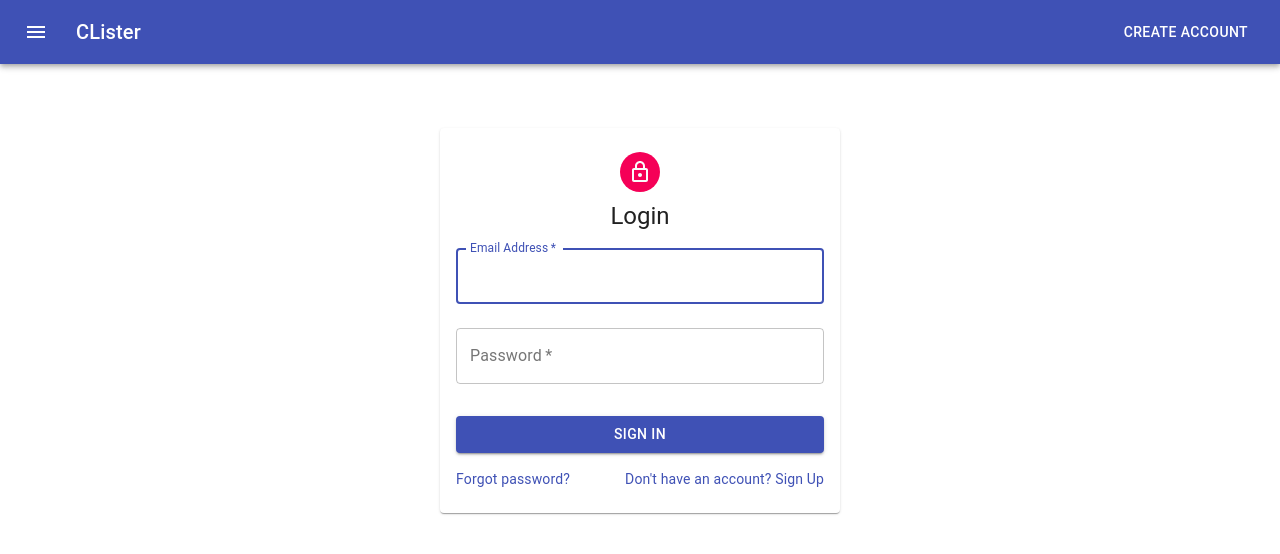
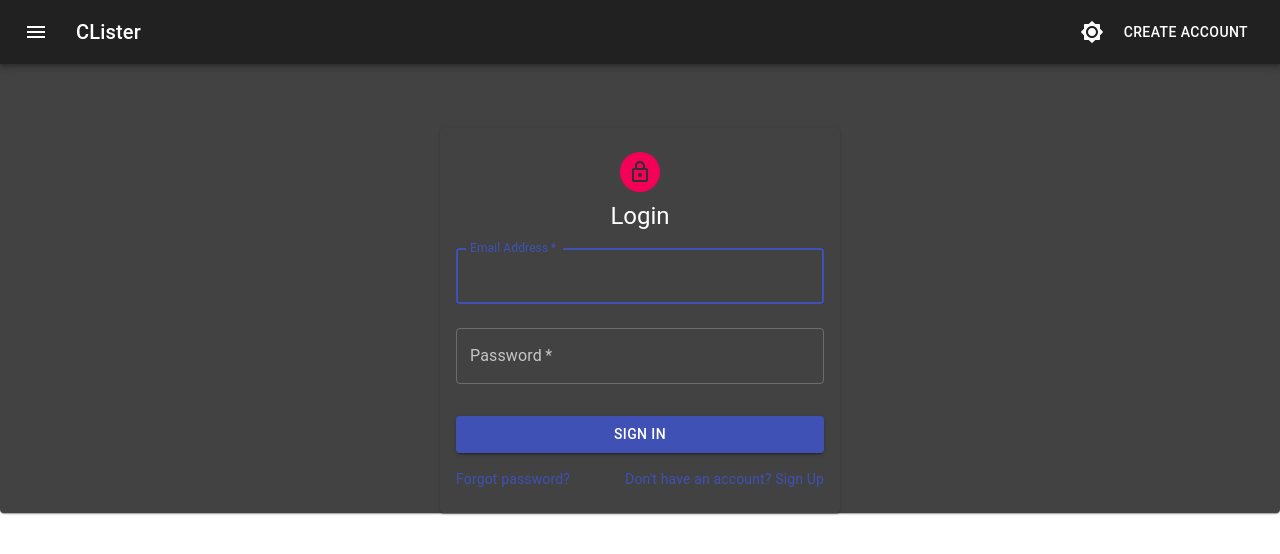
Before and after one commit to thegauravthakur/clister-reactjs, a React (Create React App) app: page /login in a window 1280 px wide. Shown: the top 554 px of the page. Built offline with nearby package versions, Linux system fonts and the light colour scheme; no server answers.

Commit message:
ADDED DARK MODE

```diff
--- a/src/App.js
+++ b/src/App.js
@@ -1,19 +1,34 @@
-import React from "react";
+import React, {useContext} from "react";
 import LoginPage from "./pages/LoginPage";
 import {Route, Switch} from "react-router-dom";
 import HomePage from "./pages/HomePage";
 import ProtectedRoute from "./routes/ProtectedRoute";
 import CustomAppBar from "./components/CustomAppBar";
+import Paper from "@material-ui/core/Paper";
+import {createMuiTheme, ThemeProvider} from "@material-ui/core";
+// import {ThemeContext} from "./context/ThemeContext";
+import {ThemeContext} from "./context/ThemeProvider";
+
 
 const App = () => {
+    const data = useContext(ThemeContext);
+    const theme = createMuiTheme(
+        {
+            palette: {
+                type: data.theme
+            }
+        }
+    )
     return (
-        <div>
-            <CustomAppBar/>
-            <Switch>
-                <ProtectedRoute exact path='/' component={HomePage}/>
-                <Route path='/login' component={LoginPage}/>
-            </Switch>
-        </div>
+        <ThemeProvider theme={theme}>
+            <Paper>
+                <CustomAppBar/>
+                <Switch>
+                    <ProtectedRoute exact path='/' component={HomePage}/>
+                    <Route path='/login' component={LoginPage}/>
+                </Switch>
+            </Paper>
+        </ThemeProvider>
     )
 }
 
--- a/src/components/CustomAppBar.js
+++ b/src/components/CustomAppBar.js
@@ -8,6 +8,9 @@ import IconButton from '@material-ui/core/IconButton';
 import MenuIcon from '@material-ui/icons/Menu';
 import app from "../firebase/base";
 import {AuthContext} from "../context/Provider";
+import {ThemeContext} from "../context/ThemeProvider";
+import Sun from '@material-ui/icons/Brightness7Rounded';
+import Moon from '@material-ui/icons/Brightness2Rounded';
 
 const useStyles = makeStyles((theme) => ({
     root: {
@@ -19,10 +22,14 @@ const useStyles = makeStyles((theme) => ({
     title: {
         flexGrow: 1,
     },
+    moon: {
+        color: 'white'
+    }
 }));
 
 const CustomAppBar = () => {
     const {currentUser} = useContext(AuthContext);
+    const data = useContext(ThemeContext);
     const classes = useStyles();
     const logoutHandler = () => {
         app.auth().signOut().catch(e => alert(e));
@@ -31,14 +38,18 @@ const CustomAppBar = () => {
         alert('Currently we do not accept new users, if you really want to try out application please drop a mail at gthakur581@gmail.com')
     }
     return (
-        <AppBar position="static">
+        <AppBar position="static" color={data.theme === 'dark' ? 'default' : 'primary'}>
             <Toolbar>
-                <IconButton edge="start" className={classes.menuButton} color="inherit" aria-label="menu">
+                <IconButton edge="start" className={classes.menuButton}
+                            color="inherit" aria-label="menu">
                     <MenuIcon/>
                 </IconButton>
                 <Typography variant="h6" className={classes.title}>
                     CLister
                 </Typography>
+                <IconButton  onClick={data.toggle}>
+                    {data.theme === 'dark' ? <Sun/> : <Moon className={classes.moon} />}
+                </IconButton>
                 {currentUser ? <Button onClick={logoutHandler} color="inherit">Logout</Button> :
                     <Button onClick={createAccountHandler} color="inherit">Create Account</Button>}
             </Toolbar>
--- a/src/components/CustomCard.js
+++ b/src/components/CustomCard.js
@@ -1,8 +1,13 @@
-import React, {useEffect} from "react";
+import React, {useContext, useEffect} from "react";
 import {Paper, Grid, Typography} from "@material-ui/core";
 import {Delete} from "@material-ui/icons";
 import {makeStyles} from "@material-ui/core/styles";
+import {ThemeContext} from "../context/ThemeProvider";
 
+
+
+const CustomCard = ({body, index, onDeleteHandler}) => {
+    const data = useContext(ThemeContext);
     const useStyle = makeStyles((theme => ({
         root: {
             paddingTop: theme.spacing(2),
@@ -14,18 +19,13 @@ const useStyle = makeStyles((theme => ({
             }
         },
         message: {
-        color: 'teal'
+            color: data.theme === 'dark' ? 'white' : 'teal',
         },
         index: {
             fontWeight: 'bold'
         }
 
     })))
-
-const CustomCard = ({body, index, onDeleteHandler}) => {
-    useEffect(()=>{
-        console.log(body, index)
-    })
     const classes = useStyle();
     return (
         <Paper className={classes.root} elevation={3}>
--- a/src/components/ListView.js
+++ b/src/components/ListView.js
@@ -29,9 +29,7 @@ const ListView = ({data}) => {
         }, err => {
             console.log(`Encountered error: ${err}`);
         });
-        console.log(list)
 
-        // return () => console.log('cleaned')
     }, [])
 
     return (
--- a/src/components/Title.js
+++ b/src/components/Title.js
@@ -1,19 +1,22 @@
-import React from "react";
+import React, {useContext} from "react";
 import {Typography} from "@material-ui/core";
 import {makeStyles} from "@material-ui/core/styles";
+import {ThemeContext} from "../context/ThemeProvider";
 
-const useStyle = makeStyles((theme) => ({
-    title: {
-        color: 'teal',
-        margin: '20px 0 20px 0',
-        fontFamily: ['Fredoka One', 'cursive']
-    }
-}))
+
 
 const Title = () => {
+    const data = useContext(ThemeContext)
+    const useStyle = makeStyles((theme) => ({
+        title: {
+            color: data.theme === 'dark' ? 'white' : 'teal',
+            margin: '20px 0 20px 0',
+            fontFamily: ['Fredoka One', 'cursive']
+        }
+    }))
     const classes = useStyle();
     return (
-        <Typography className={classes.title} align='center' variant='h3' color='teal'>
+        <Typography className={classes.title} align='center' variant='h3'>
             CLister
         </Typography>
     )
--- /dev/null
+++ b/src/context/ThemeProvider.js
@@ -0,0 +1,16 @@
+import React, {useState} from "react";
+
+export const ThemeContext = React.createContext('dark');
+export const MyThemeProvider = ({children}) => {
+    const [themeType, setThemeType] = useState('dark');
+    return (
+        <ThemeContext.Provider
+            value={{
+                theme: themeType,
+                toggle: () => setThemeType(themeType === 'dark' ? 'light' : 'dark')
+            }}
+        >
+            {children}
+        </ThemeContext.Provider>
+    );
+};
--- a/src/index.js
+++ b/src/index.js
@@ -4,12 +4,16 @@ import App from './App';
 import {BrowserRouter} from "react-router-dom";
 import {AuthProvider} from "./context/Provider";
 import * as serviceWorker from './serviceWorker';
+import {MyThemeProvider} from "./context/ThemeProvider";
+
 
 ReactDOM.render(
     <BrowserRouter>
-       <AuthProvider>
-           <App/>
-       </AuthProvider>
+        <AuthProvider>
+            <MyThemeProvider>
+                <App/>
+            </MyThemeProvider>
+        </AuthProvider>
     </BrowserRouter>,
     document.getElementById('root')
 );
--- a/src/pages/HomePage.js
+++ b/src/pages/HomePage.js
@@ -1,21 +1,21 @@
 import React from "react";
-import {Grid} from "@material-ui/core";
+import {Grid, Paper} from "@material-ui/core";
 import Title from "../components/Title";
 import ListView from "../components/ListView";
 
 const HomePage = () => {
 
     return (
-        <div>
+        <Paper style={{minHeight: '100vh'}}>
             <Grid container>
                 <Grid item sm={2}/>
                 <Grid item xs={12} sm={8}>
                     <Title/>
-                    <ListView />
+                    <ListView/>
                 </Grid>
                 <Grid item sm={2}/>
             </Grid>
-        </div>
+        </Paper>
     )
 }
 
```
Also changed, not shown: public/manifest.json. Lines whose indentation alone changed are shown as unchanged.
